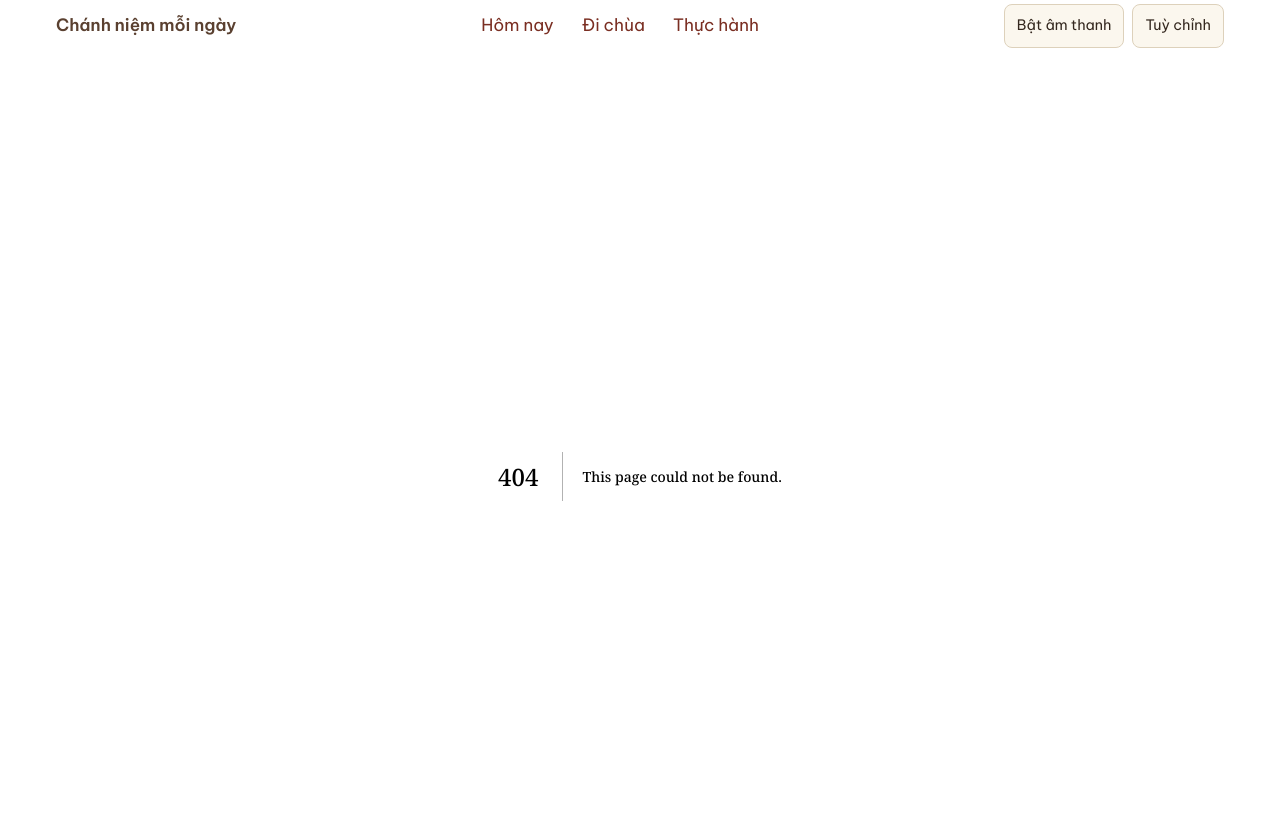
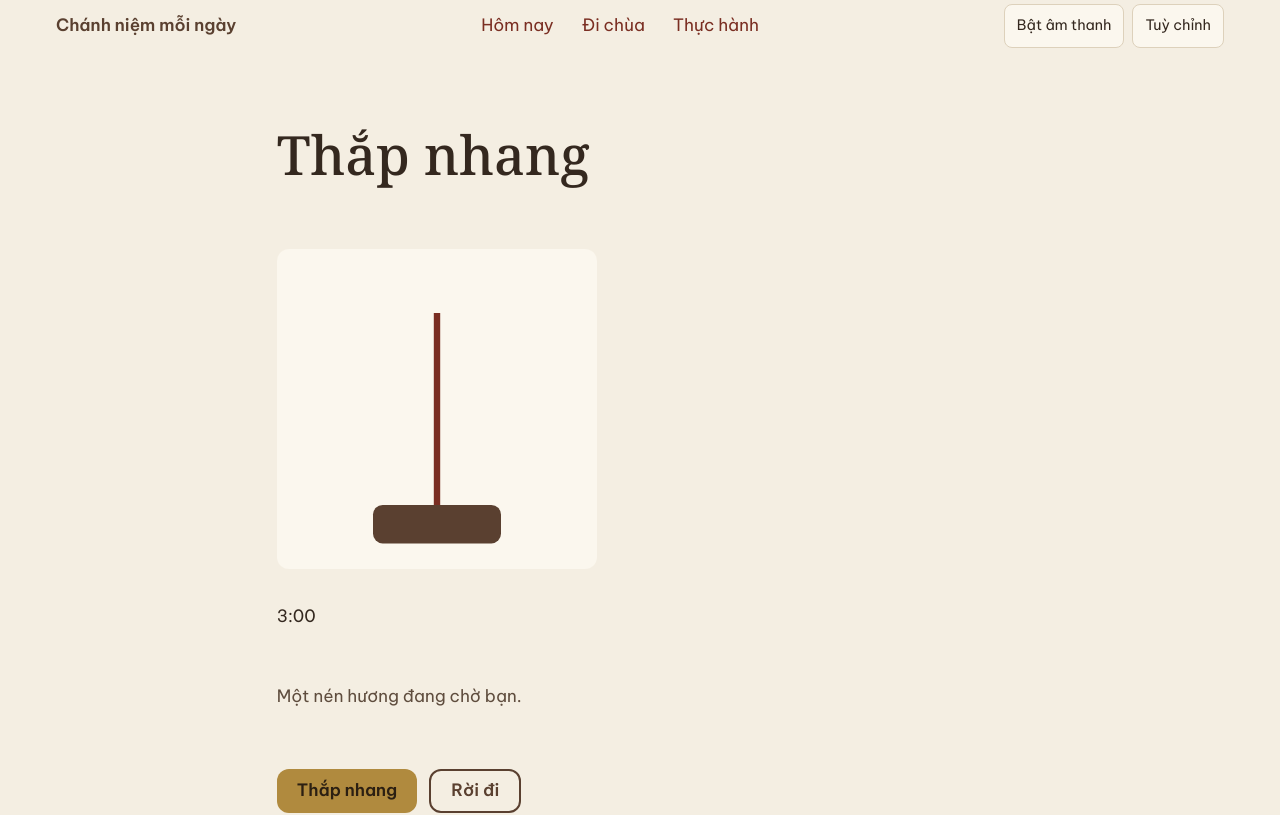
Before and after one commit to quangnguyen-star/di-chua-online, a Next.js app: page /places/hall/incense in a window 1280 px wide. Before the commit this address had no page. Shown: the top 815 px of the page. Built offline with nearby package versions, Linux system fonts and the light colour scheme.

Commit message:
DCO-25: P8 Incense in the main hall: Thắp nhang (feature/dco-25-p8-incense-in-the-main-hall)

```diff
--- /dev/null
+++ b/src/app/places/hall/incense/IncenseHall.tsx
@@ -0,0 +1,89 @@
+"use client";
+
+import Link from "next/link";
+import { useEffect, useState } from "react";
+import { useAtmosphere } from "@/components/atmosphere";
+import { useActiveTimer } from "@/lib/useActiveTimer";
+import { INCENSE_SECONDS, burnProgress, formatRemaining, incensePhase, phaseLabels } from "./incense";
+import styles from "./incense.module.css";
+
+export default function IncenseHall() {
+  const { scene } = useAtmosphere();
+  const { remainingMs, running, start, pause, resume } = useActiveTimer(INCENSE_SECONDS);
+  const [lit, setLit] = useState(false);
+
+  useEffect(() => {
+    scene("hall");
+  }, [scene]);
+
+  const phase = incensePhase(lit, running, remainingMs);
+  const progress = burnProgress(remainingMs);
+  const stickHeight = 120 * (1 - progress);
+
+  function light() {
+    if (lit) return;
+    setLit(true);
+    start();
+  }
+
+  return (
+    <section className={styles.root} aria-labelledby="incense-title" data-testid="incense-page" data-phase={phase}>
+      <h1 id="incense-title">Thắp nhang</h1>
+      <svg className={styles.scene} viewBox="0 0 200 200" role="img" aria-label="Một nén hương trong lư" data-testid="incense-scene">
+        <rect x="60" y="160" width="80" height="24" rx="6" className={styles.censer} />
+        <rect x="98" y={160 - stickHeight} width="4" height={stickHeight} className={styles.stick} data-testid="incense-stick" />
+        {phase !== "ready" && phase !== "finished" && (
+          <>
+            <circle cx="100" cy={160 - stickHeight} r="3.5" className={styles.ember} data-testid="incense-ember" />
+            <path
+              d={`M100 ${160 - stickHeight - 6} C 92 ${160 - stickHeight - 26}, 110 ${160 - stickHeight - 44}, 100 ${160 - stickHeight - 70}`}
+              className={`${styles.smoke} ${phase === "burning" ? styles.smokeMoving : ""}`}
+              data-testid="incense-smoke"
+            />
+          </>
+        )}
+      </svg>
+      <p role="timer" aria-live="off" data-testid="incense-remaining">
+        {formatRemaining(remainingMs)}
+      </p>
+      <p className="muted" role="status" data-testid="incense-state">
+        {phaseLabels[phase]}
+      </p>
+      <div className="actions">
+        {phase === "ready" && (
+          <button type="button" className="button" onClick={light} data-testid="incense-light">
+            Thắp nhang
+          </button>
+        )}
+        {phase === "burning" && (
+          <button type="button" className="button" onClick={pause} data-testid="incense-pause">
+            Tạm dừng
+          </button>
+        )}
+        {phase === "paused" && (
+          <button type="button" className="button" onClick={resume} data-testid="incense-resume">
+            Tiếp tục
+          </button>
+        )}
+        {phase !== "finished" && (
+          <Link href="/" className="button button--quiet" data-testid="incense-leave">
+            Rời đi
+          </Link>
+        )}
+      </div>
+      {phase === "finished" && (
+        <div data-testid="incense-finished">
+          <p>Bạn có thể ngồi yên một lát, hoặc quay lại khi muốn.</p>
+          <p className="actions">
+            <Link href="/practices/sitting" className="button button--quiet" data-testid="incense-next">
+              Tùy chọn: ngồi yên
+            </Link>
+            <Link href="/" data-testid="incense-back">
+              Quay lại
+            </Link>
+          </p>
+        </div>
+      )}
+    </section>
+  );
+}
--- /dev/null
+++ b/src/app/places/hall/incense/incense.module.css
@@ -0,0 +1,13 @@
+.root { display: flex; flex-direction: column; gap: 1rem; max-width: 36rem; }
+.scene { width: 100%; max-width: 20rem; height: auto; border-radius: var(--radius); background: var(--surface); }
+.censer { fill: var(--wood); }
+.stick { fill: var(--lacquer); }
+.ember { fill: var(--gold); }
+.smoke { fill: none; stroke: var(--wood); stroke-width: 2; stroke-linecap: round; opacity: 0.5; }
+.smokeMoving { stroke-dasharray: 6 6; animation: drift 3s linear infinite; }
+@keyframes drift {
+  to { stroke-dashoffset: -24; }
+}
+@media (prefers-reduced-motion: reduce) {
+  .smokeMoving { animation: none; stroke-dasharray: none; }
+}
--- /dev/null
+++ b/src/app/places/hall/incense/incense.ts
@@ -0,0 +1,29 @@
+export const INCENSE_SECONDS = 180;
+
+export type IncensePhase = "ready" | "burning" | "paused" | "finished";
+
+export const phaseLabels: Record<IncensePhase, string> = {
+  ready: "Một nén hương đang chờ bạn.",
+  burning: "Nén hương đang cháy. Cứ thở nhẹ.",
+  paused: "Đã tạm dừng. Nén hương chờ bạn.",
+  finished: "Nén hương đã tàn.",
+};
+
+/** Phase derived from the lit flag and the timer; a stick is lit at most once per visit. */
+export function incensePhase(lit: boolean, running: boolean, remainingMs: number): IncensePhase {
+  if (!lit) return "ready";
+  if (remainingMs <= 0) return "finished";
+  return running ? "burning" : "paused";
+}
+
+/** 0 when freshly lit, 1 when burnt out. */
+export function burnProgress(remainingMs: number, seconds: number = INCENSE_SECONDS): number {
+  const total = seconds * 1000;
+  if (total <= 0) return 1;
+  return Math.min(1, Math.max(0, 1 - remainingMs / total));
+}
+
+export function formatRemaining(ms: number): string {
+  const total = Math.ceil(Math.max(0, ms) / 1000);
+  return `${Math.floor(total / 60)}:${String(total % 60).padStart(2, "0")}`;
+}
--- /dev/null
+++ b/src/app/places/hall/incense/page.tsx
@@ -0,0 +1,7 @@
+import IncenseHall from "./IncenseHall";
+
+export const metadata = { title: "Thắp nhang ở chánh điện" };
+
+export default function IncensePage() {
+  return <IncenseHall />;
+}
--- a/src/content/places.ts
+++ b/src/content/places.ts
@@ -24,7 +24,7 @@ export const activities: Activity[] = [
   { id: "sitting", place: "hall", label: "Ngồi yên", href: "/practices/sitting", ready: true },
   { id: "tea", place: "veranda", label: "Uống trà", href: "/practices/tea", ready: true },
   { id: "sweeping", place: "courtyard", label: "Quét sân", href: "/places/courtyard/sweeping", ready: false, next: "breathing" },
-  { id: "incense", place: "hall", label: "Thắp hương", href: "/places/hall/incense", ready: false, next: "sitting" },
+  { id: "incense", place: "hall", label: "Thắp hương", href: "/places/hall/incense", ready: true, next: "sitting" },
   { id: "lantern", place: "pond", label: "Thả đèn", href: "/places/pond/lantern", ready: true, next: "tea" },
 ];
 
```
Also changed, not shown: 1 other file (tests, documents, lock files or other folders).
